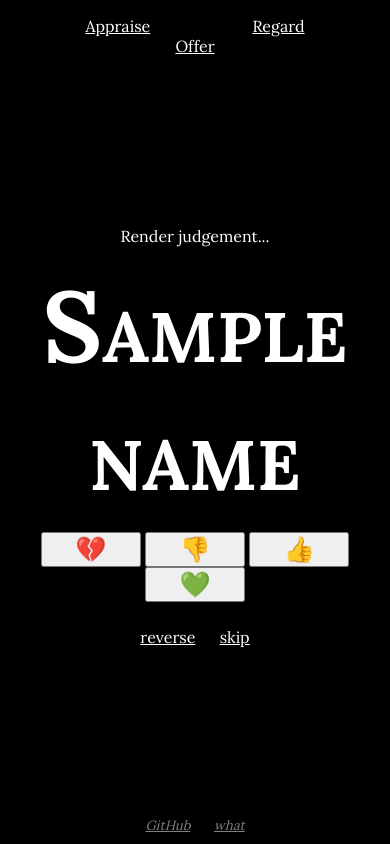
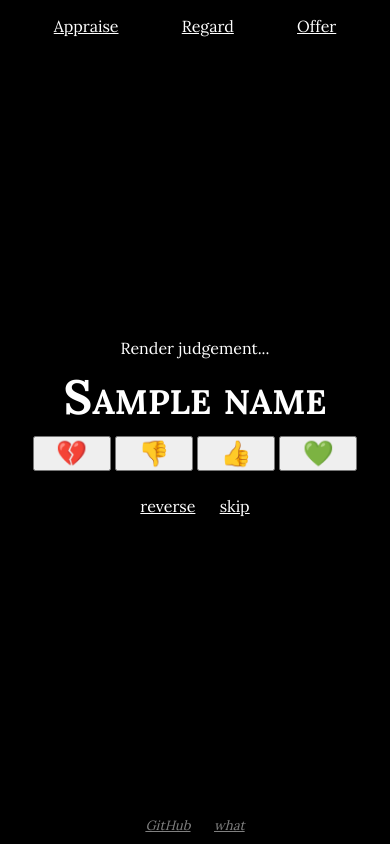
Before and after one commit to jmaliksi/onomancer, a Python web app: template onomancer/templates/vote.html in a window 390 px wide. Run offline with Jinja, Linux system fonts and the light colour scheme; the template is opened without the code that fills it: most values are stand-ins (such as "Sample title", 1, 10 or a date in 2020).

Commit message:
mobile css?

```diff
--- a/onomancer/static/style.css
+++ b/onomancer/static/style.css
@@ -19,13 +19,14 @@ body {
 
 h1 {
     font-weight: bold; font-variant: small-caps;
-    font-size: 50pt;
+    font-size: 2em;
     margin: 15px;
 }
 
 h1.name {
-    font-size: 75pt;
+    font-size: 3em;
     margin: 15px;
+    line-height: 1em;
 }
 
 #content {
@@ -46,6 +47,7 @@ h2 {
 p {
     font-style: italic;
     color: grey;
+    margin: 1em;
 }
 
 ul {
@@ -54,7 +56,7 @@ ul {
 
 .nav li {
     display: inline;
-    padding: 10vw;
+    padding: 5vw;
 }
 
 a {
@@ -68,7 +70,8 @@ a {
 
 #judgeForm input {
     font-size: 25px;
-    width: 100px;
+    width: 20%;
+    max-width: 100px;
 }
 
 .center {
@@ -119,11 +122,22 @@ a {
 
 .poolItem {
     display: inline;
-    line-height: 2;
+    line-height: 2em;
 }
 
 .poolItem a {
     text-decoration: none;
+}
+
+.pool {
+    max-width: 700px;
+    margin: 1em;
+}
+
+@media (hover: hover) {
+    /* fleeting effects */
+
+    .poolItem a {
         animation-duration: 10s;
         animation-name: poolFade;
         color: black;
@@ -144,7 +158,21 @@ a {
         from {color: white;}
         to {color: black;}
     }
+}
 
-.pool {
-    width: 50vw;
+
+@media only screen and (max-width: 350px) {
+    .nav li {
+        padding: 3vw;
     }
+}
+
+@media only screen and (min-width: 500px) {
+    h1 {
+        font-size: 3em;
+    }
+
+    h1.name {
+        font-size: 5em;
+    }
+}
--- a/onomancer/templates/base.html
+++ b/onomancer/templates/base.html
@@ -1,6 +1,7 @@
 <!DOCTYPE html>
 <html lang="en">
 <head>
+    <meta name="viewport" content="width=device-width, initial-scale=1.0">
     <link href="https://fonts.googleapis.com/css2?family=Lora:wght@400;500;600;700&display=swap" rel="stylesheet">
     <link rel="stylesheet" href="{{ url_for('static', filename='style.css') }}" />
     <link rel="shortcut icon" href="{{url_for('static', filename='crystal-ball.png')}}" />
```
Lines whose indentation alone changed are shown as unchanged.
